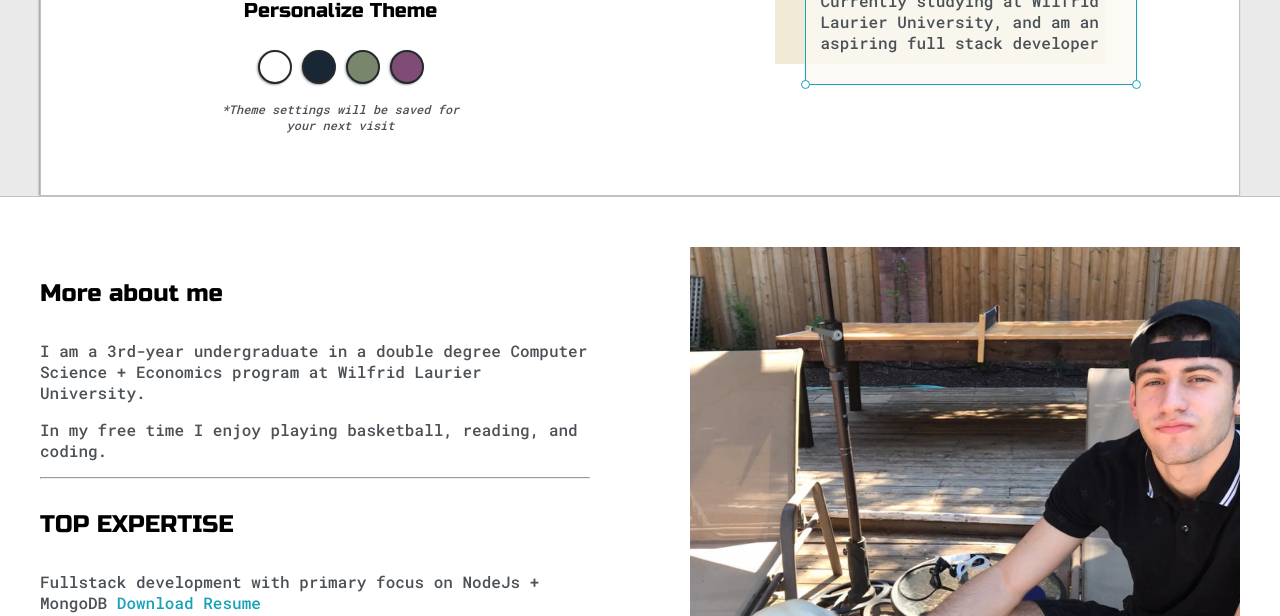
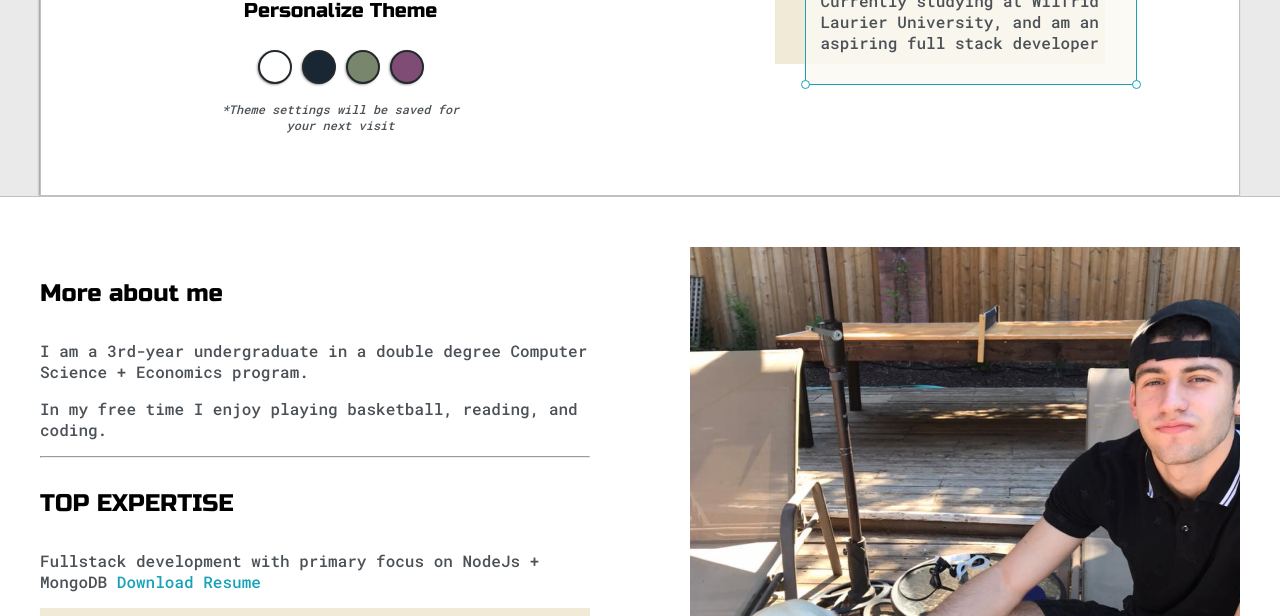
Before and after one commit to LukeDasios/PersonalWebsite, a plain HTML site: page index.html in a window 1280 px wide. Shown: the part 484-1100 px from the top of the page. Drawn offline with Linux system fonts and the light colour scheme.

Commit message:
Update index.html

```diff
--- a/index.html
+++ b/index.html
@@ -82,7 +82,7 @@
 				<div class="about-me">
 					<h4>More about me</h4>
 
-					<p>I am a 3rd-year undergraduate in a double degree Computer Science + Economics program at Wilfrid Laurier University.
+					<p>I am a 3rd-year undergraduate in a double degree Computer Science + Economics program.
 					</p>
 
 					<p>In my free time I enjoy playing basketball, reading, and coding.</p>
```
